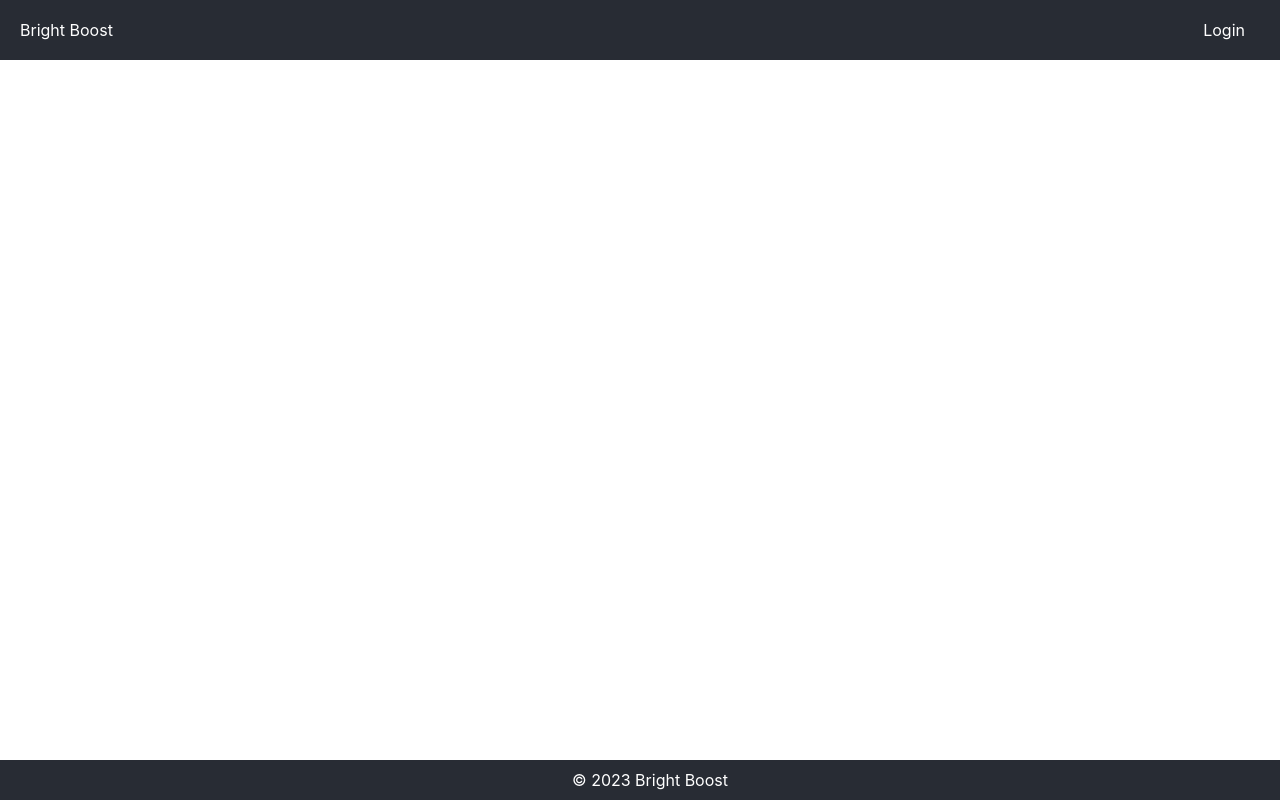
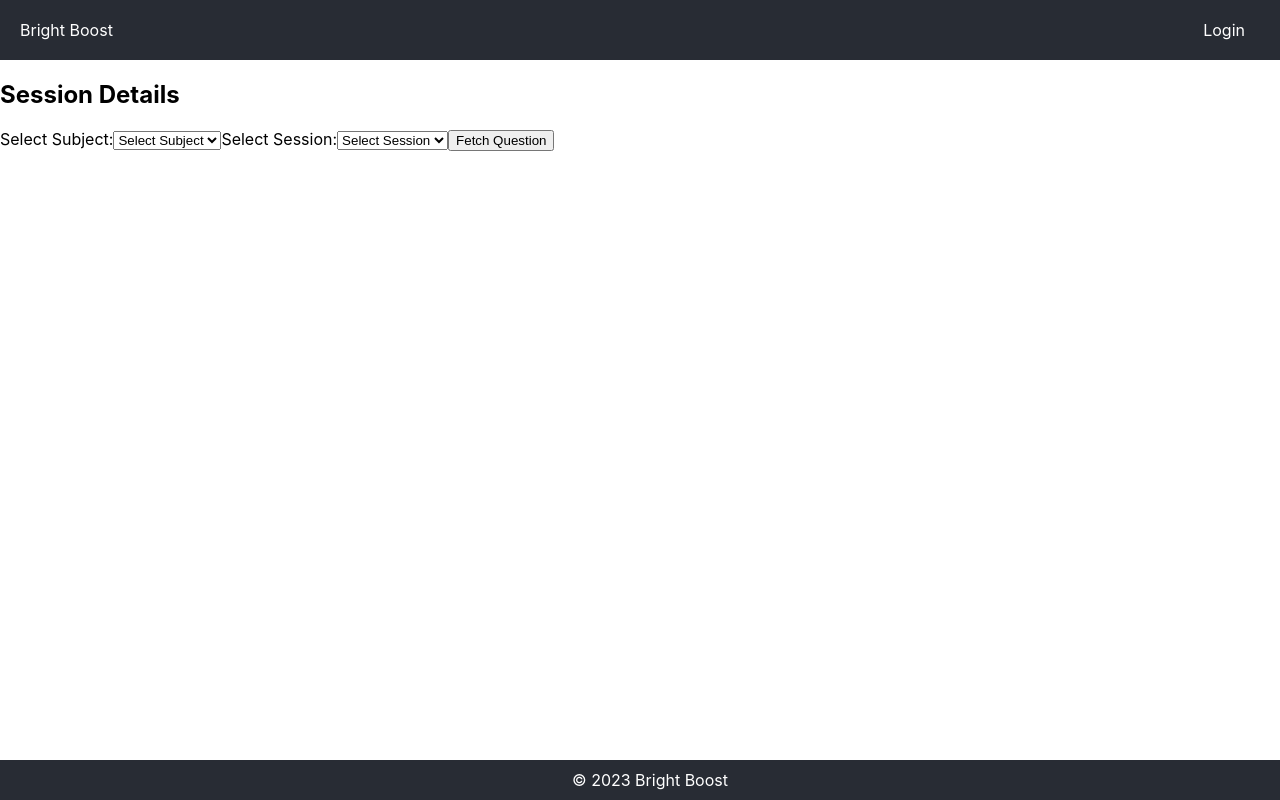
Before and after one commit to starshooter12345/brightboost_final, a React (Create React App) app in the folder Jamal_Front-end/: page /tutors/session-details in a window 1280 px wide. Built offline with nearby package versions, Linux system fonts and the light colour scheme.

Commit message:
Created and completed the front-end for Session Details for Tutor

```diff
--- a/Jamal_Front-end/src/App.jsx
+++ b/Jamal_Front-end/src/App.jsx
@@ -24,7 +24,7 @@ function App() {
           <Route path="/admin-dashboard" component={AdminDashboard}/>
           {/* Routes for student pages */}
           <Route path="/students" component={StudentLayout} />
-          <Route path="/session-details" component={SessionDetails} />
+          <Route path="/tutors/session-details" component={SessionDetails} />
           <Route path="/tutors/sidenav" component={TutorSideNav} />
           <Route path="/tutors/view-questions" component={ViewQuestions} />
           <Route path="/students/ask-question" component={AskQuestion} />
--- a/Jamal_Front-end/src/components/pages/tutors/SessionDetails.jsx
+++ b/Jamal_Front-end/src/components/pages/tutors/SessionDetails.jsx
@@ -2,33 +2,75 @@ import React, { useState } from 'react';
 import axios from 'axios';
 
 function SessionDetails() {
-  const [attendance, setAttendance] = useState(0);
+    const [subject, setSubject] = useState('');
+    const [session, setSession] = useState('');
+    const [questions, setQuestions] = useState([]);
+    const [error, setError] = useState('');
 
-  const handleAttendanceChange = (e) => {
-    setAttendance(e.target.value);
-  };
+    const fetchQuestions = async () => {
+        try {
+            const response = await axios.get('http://localhost:5000/api/questions', {
+                params: {
+                    subject: subject,
+                    session: session
+                }
+            });
 
-  const handleSubmit = async (e) => {
-    e.preventDefault();
-    try {
-      const config = { headers: { 'Content-Type': 'application/json' }};
-      const body = JSON.stringify({ tutorId: '6527a22014d0e9668495f8e7', attendance });
-      await axios.post('http://localhost:5000/api/sessions', body, config);
-      alert('Session saved successfully!');
+            if (response.data.length > 0) {
+                setQuestions(response.data);
+                setError('');
+            } else {
+                setError('Question not found');
+            }
         } catch (err) {
-      console.error(err.response.data);
-      alert('Error saving session!');
+            console.error('Error fetching the questions:', err);
+            setError('Error fetching the questions');
         }
     };
 
     return (
-    <form onSubmit={handleSubmit}>
+        <div>
+            <h2>Session Details</h2>
+
             <label>
-        Attendance:
-        <input type="number" value={attendance} onChange={handleAttendanceChange} />
+                Select Subject:
+                <select value={subject} onChange={(e) => setSubject(e.target.value)} required>
+                    <option value="" disabled>Select Subject</option>
+                    <option value="Maths">Maths</option>
+                    <option value="Science">Science</option>
+                    <option value="Literature">Literature</option>
+                    <option value="Programming">Programming</option>
+                    <option value="Media">Media</option>
+                </select>
             </label>
-      <button type="submit">Submit</button>
-    </form>
+
+            <label>
+                Select Session:
+                <select value={session} onChange={(e) => setSession(e.target.value)} required>
+                    <option value="" disabled>Select Session</option>
+                    <option value="monday">Monday</option>
+                    <option value="tuesday">Tuesday</option>
+                    <option value="wednesday">Wednesday</option>
+                    <option value="thursday">Thursday</option>
+                    <option value="friday">Friday</option>
+                </select>
+            </label>
+
+            <button onClick={fetchQuestions}>Fetch Question</button>
+
+            {questions.length > 0 && (
+                <div>
+                    <h3>Questions:</h3>
+                    <ul>
+                        {questions.map(q => (
+                            <li key={q._id}>{q.question}</li>
+                        ))}
+                    </ul>
+                </div>
+            )}
+
+            {error && <p>{error}</p>}
+        </div>
     );
 }
 
```
Lines whose indentation alone changed are shown as unchanged.
